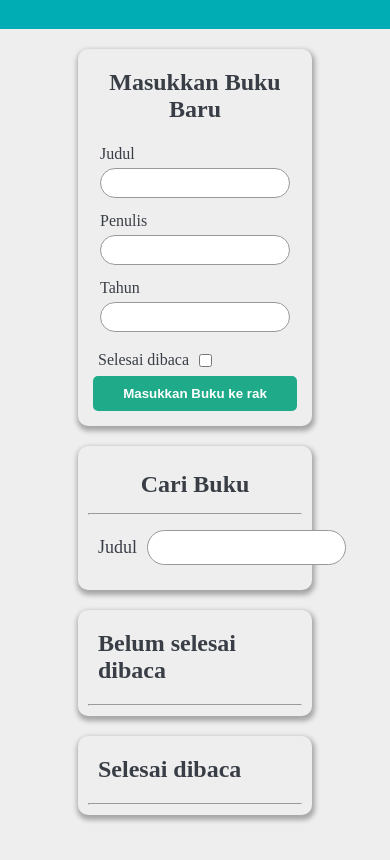
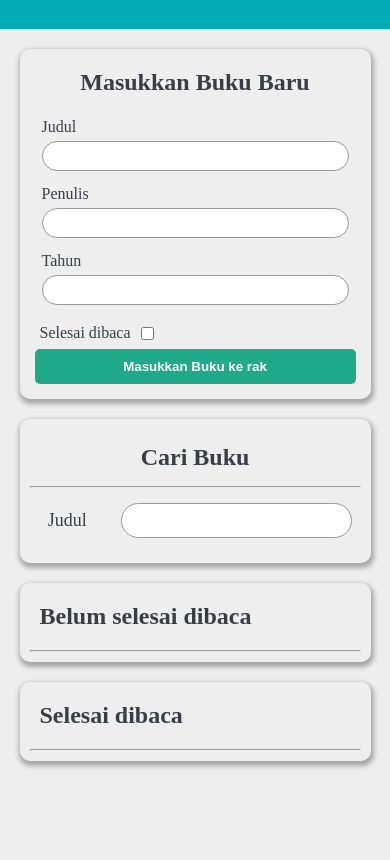
Before and after one commit to muhammadedowardaya/bookshelf-apps, a plain HTML site: page index.html in a window 390 px wide. Shown: the part 72-932 px from the top of the page. After the commit the page ends 883 px from the top, so only its background shows below. Drawn offline with Linux system fonts and the light colour scheme.

Commit message:
Menambahkan media query

```diff
--- a/style.css
+++ b/style.css
@@ -226,3 +226,9 @@ section.book_shelf.completeBookshelfList {
 .alert h1 {
     font-size: 24px;
 }
+
+@media only screen and (max-width: 768px) {
+  section {
+    width:90%;
+  }
+}
```
